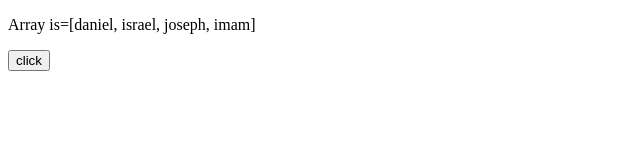
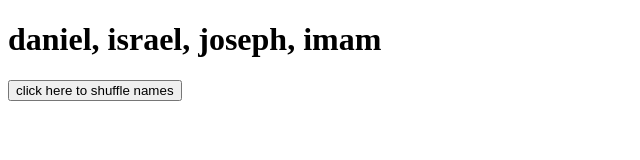
Before and after one commit to trend87/js-shufffle, a plain HTML site: page index.html in a window 1280 px wide. Shown: the whole page, without its empty margins (0-640 px from the left). Drawn offline with Linux system fonts and the light colour scheme.

Commit message:
made some changes

```diff
--- a/index.html
+++ b/index.html
@@ -7,12 +7,12 @@
     <title>Document</title>
 </head>
 <body>
-    <p>Array is=[daniel, israel, joseph, imam]</p>
+    <h1>daniel, israel, joseph, imam</h1>
 
 
 
     <button onclick="show()">
-        click
+        click here to shuffle names
     </button>
 
     <script>
@@ -27,7 +27,7 @@
             var arr = ["daniel", "israel","joseph", "imam"]
             var arr1 = shuffleArray(arr)
 
-            document.write("After shuffling: ", arr1)
+            document.write("<h1>After shuffling: </h1>", arr1)
         }
     </script>
 </body>
```
